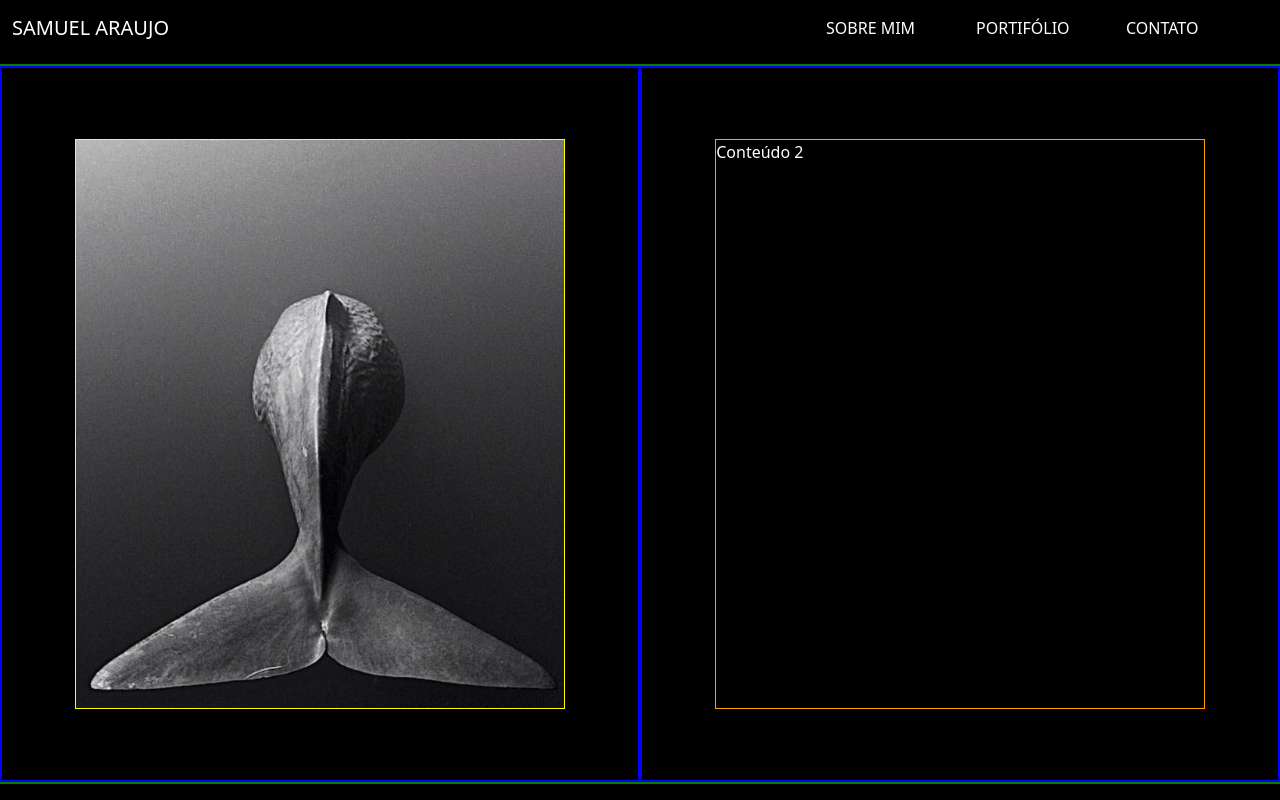
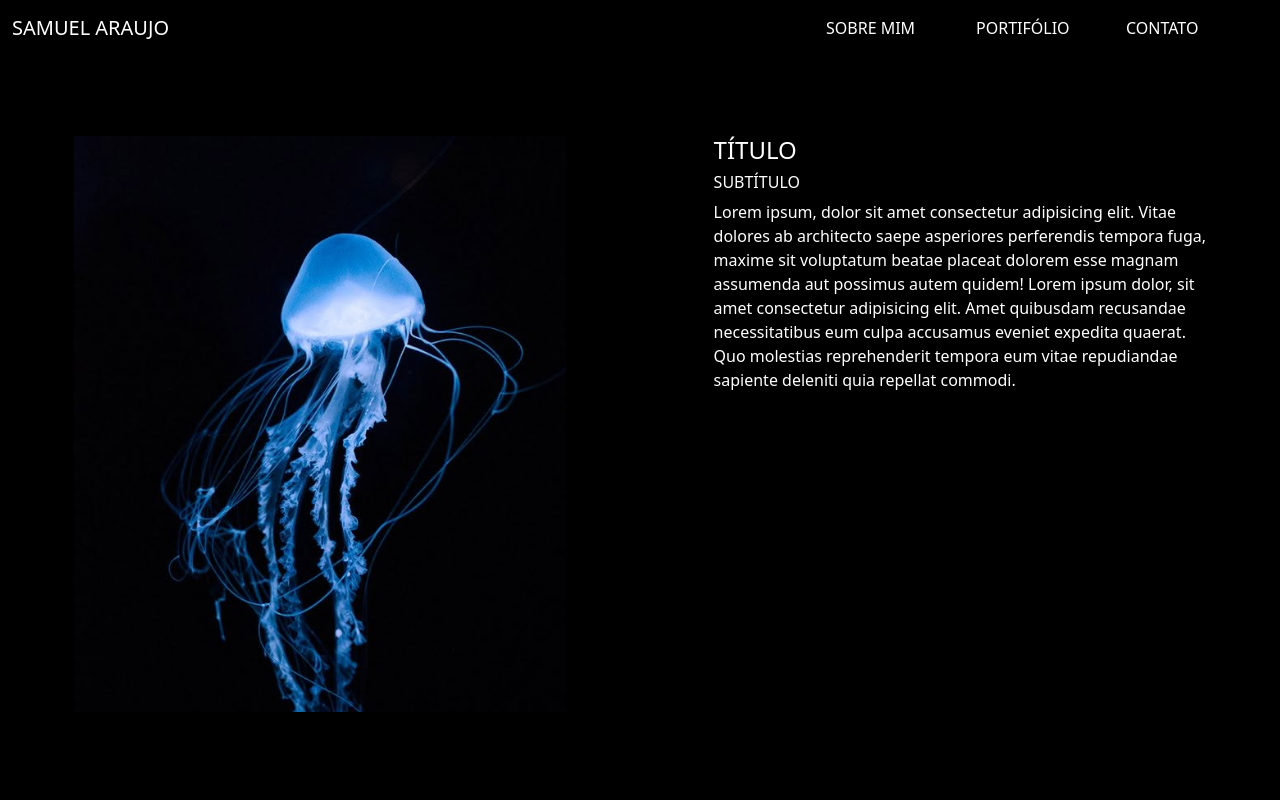
Before and after one commit to x99oly/MyHomePage, a Next.js app in the folder home/: page / in a window 1280 px wide. Built offline with nearby package versions, Linux system fonts and the light colour scheme.

Commit message:
Configurado bloco de imagem - Falta modularizar

```diff
--- a/home/src/app/page.tsx
+++ b/home/src/app/page.tsx
@@ -11,13 +11,18 @@ export default function Home() {
       <div style={{ height: '8vh', visibility: 'hidden' }}></div> {/* Div fantasma - só quero saltar o espaço*/}
 
       <ContentTwin>
-        <div>
+        <div className='d-grid place-items-centers' style={{ width:'100%', height:'100%'}}>
           <Image
-            src="/whale.jpg"  alt=""
-            width={500}  height={600}
+            src="/X.jpg"  alt=""
+            width={500}  height={0}
+            style={{ width: '100%', height: 'auto' }}
           />
         </div>
-        <div>Conteúdo 2</div>
+        <div>
+          <h4>TÍTULO</h4>
+          <h6>SUBTÍTULO</h6>
+          <p>Lorem ipsum, dolor sit amet consectetur adipisicing elit. Vitae dolores ab architecto saepe asperiores perferendis tempora fuga, maxime sit voluptatum beatae placeat dolorem esse magnam assumenda aut possimus autem quidem! Lorem ipsum dolor, sit amet consectetur adipisicing elit. Amet quibusdam recusandae necessitatibus eum culpa accusamus eveniet expedita quaerat. Quo molestias reprehenderit tempora eum vitae repudiandae sapiente deleniti quia repellat commodi.</p>
+        </div>
       </ContentTwin>
     </div>
   );
--- a/home/src/components/contenttwin.tsx
+++ b/home/src/components/contenttwin.tsx
@@ -8,19 +8,19 @@ interface ContentTwinProps {
 const ContentTwin: React.FC<ContentTwinProps> = ({ children }) => {
   return (
     <div className="row justify-content-center align-items-center"
-      style={{ height: '90vh', border: '2px solid green', }} >
+      style={{ height: '90vh' }} >
         <div className="d-flex h-100 justify-content-center align-items-center"
-          style={{  width: '50vw',  border: '2px solid blue', }}
+          style={{  width: '50vw',}}
         >
-            <div style={{ width: '80%', height: '80%', border: '1px solid yellow', overflow:'hidden' }}>
+            <div style={{ width: '80%', height: '80%', overflow:'hidden' }}>
               {children[0]}
             </div>
         </div>
         <div
           className="d-flex h-100 justify-content-center align-items-center"
-          style={{ width: '50vw', border: '2px solid blue', }}
+          style={{ width: '50vw'}}
         >
-          <div style={{ width: '80%', height: '80%', border: '1px solid orange', overflow:'hidden' }}>
+          <div style={{ width: '80%', height: '80%', overflow:'hidden' }}>
             {children[1]}
           </div>
         </div>
```
Also changed, not shown: home/public/X.jpg (added).
